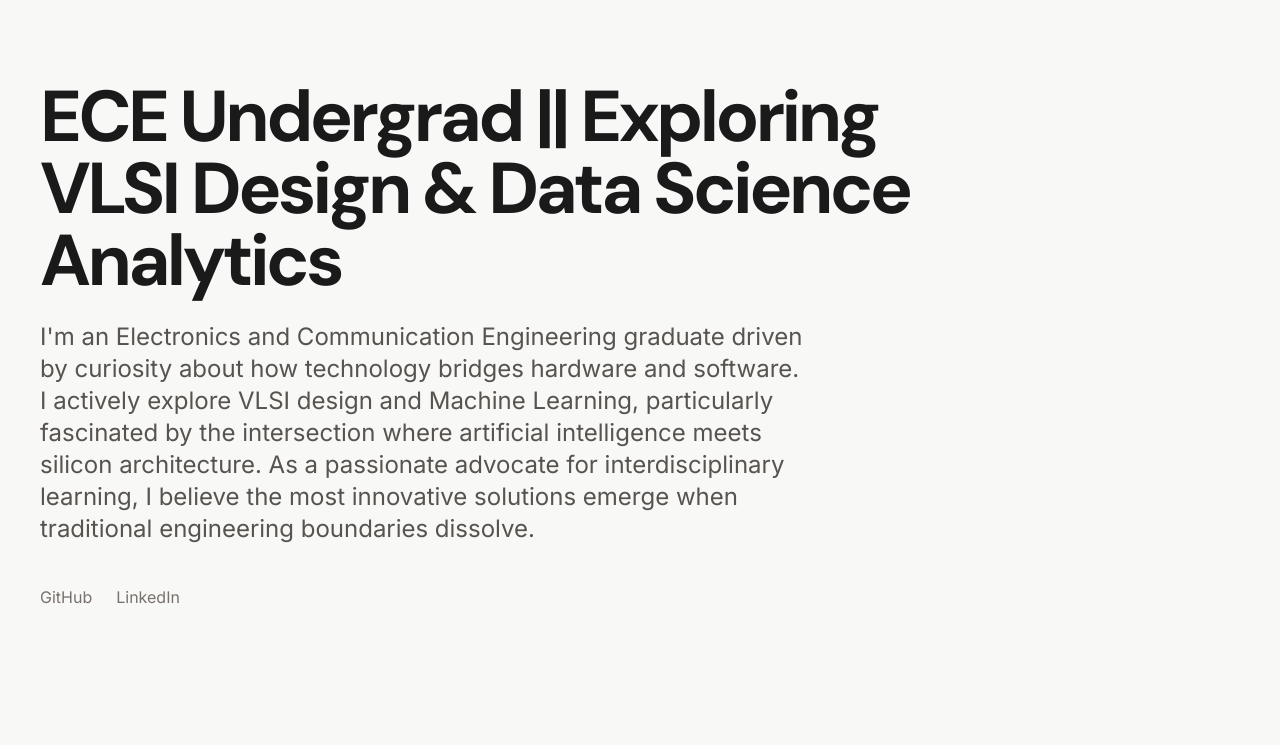
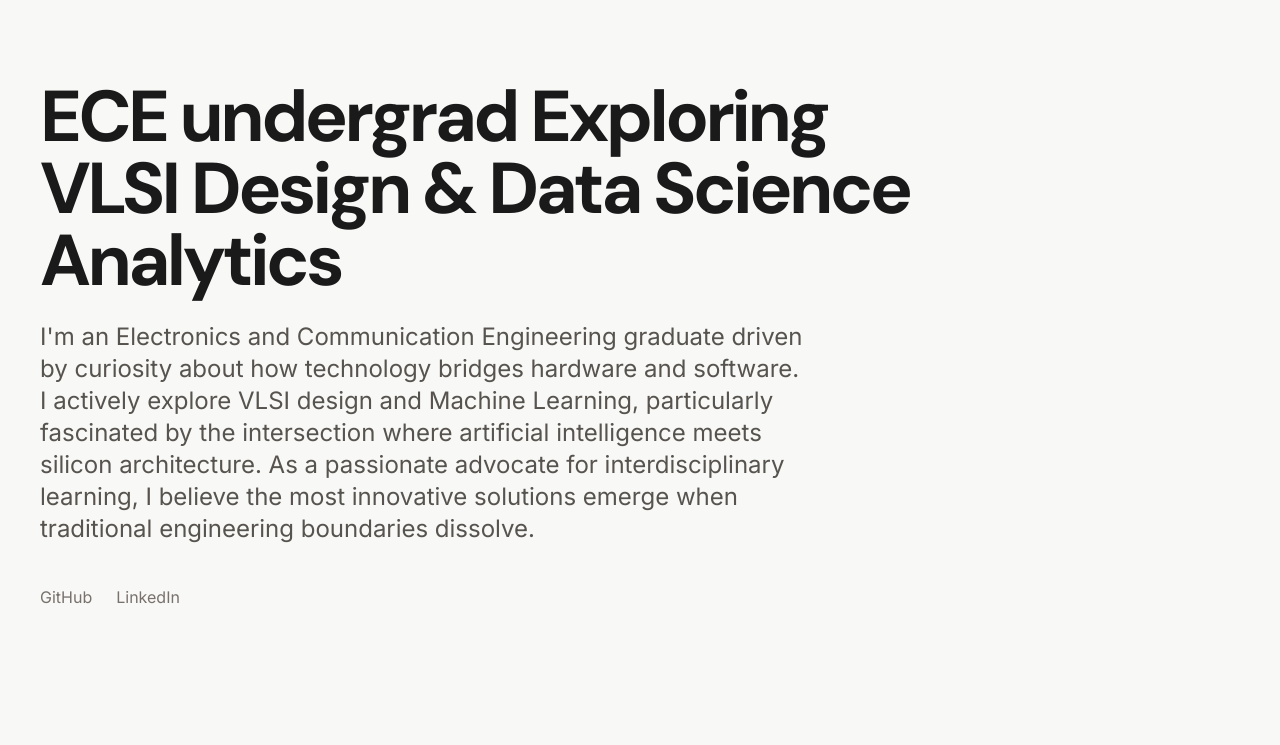
Before and after one commit to rajarpit812/itsme, a plain HTML site: page index.html in a window 1280 px wide. Shown: the part 55-800 px from the top of the page. Drawn offline with nearby package versions, Linux system fonts and the light colour scheme.

Commit message:
Update index.html

```diff
--- a/index.html
+++ b/index.html
@@ -64,7 +64,8 @@
         <section id="about" class="min-h-screen flex flex-col justify-center section-fade-in">
             <div class="max-w-4xl">
                 <h1 class="text-5xl md:text-7xl font-bold leading-tight tracking-tighter mb-6">
-                   ECE Undergrad || Exploring VLSI Design & Data Science Analytics
+                   ECE undergrad
+                     Exploring VLSI Design & Data Science Analytics
                 </h1>
                 <p class="text-xl md:text-2xl text-stone-600 max-w-3xl">
                     I'm an Electronics and Communication Engineering graduate driven by curiosity about how technology bridges hardware and software. I actively explore VLSI design and Machine Learning, particularly fascinated by the intersection where artificial intelligence meets silicon architecture. As a passionate advocate for interdisciplinary learning, I believe the most innovative solutions emerge when traditional engineering boundaries dissolve.
```
